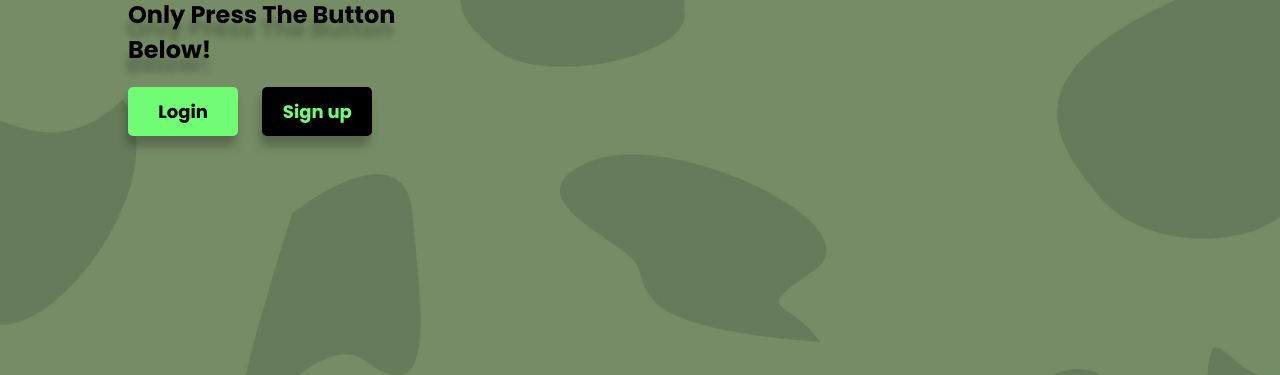
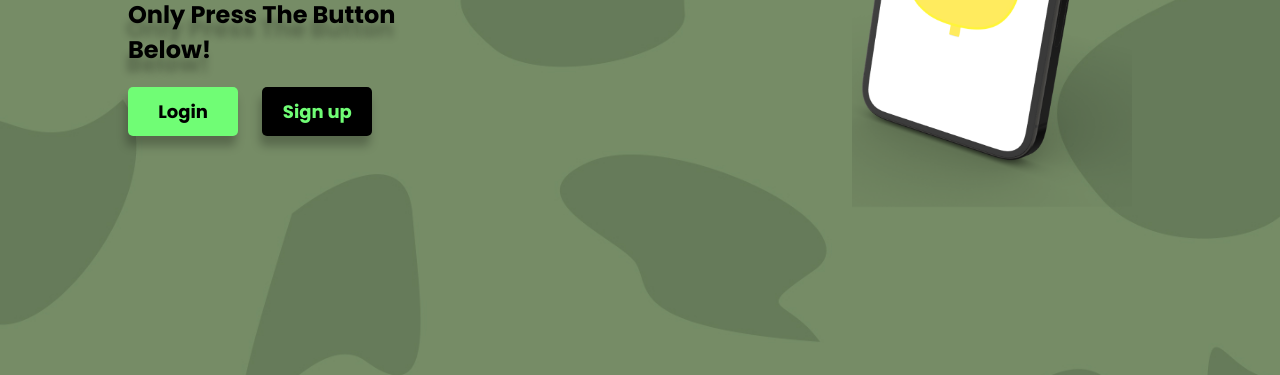
Before and after one commit to zerozzz2205/Web-niat, a plain HTML site: page main.html in a window 1280 px wide. Shown: the part 425-800 px from the top of the page. Drawn offline with Linux system fonts and the light colour scheme; files whose address does not match are found by name.

Commit message:
Update main.html

```diff
--- a/main.html
+++ b/main.html
@@ -40,7 +40,7 @@
     </div>
   </div>
   <div class="laptop">
-    <img src="assets/img/Vectary texture (2).png" alt="Deskripsi gambar">
+    <img src="Vectary texture (2).png" alt="Deskripsi gambar">
   </div>
 </div>
 </body>
```
